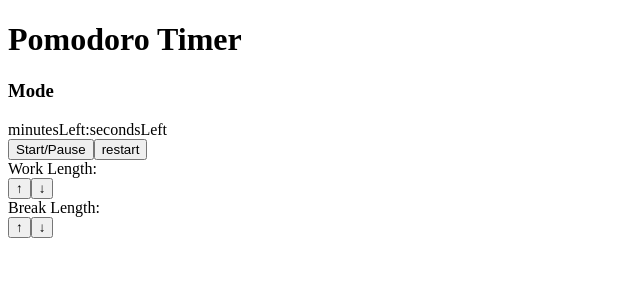
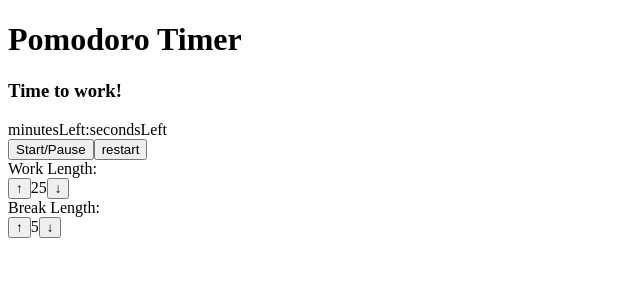
Before and after one commit to rajputd/React-Pomodoro-Timer, a React app: page / in a window 1280 px wide. Shown: the top 300 px of the page, without its empty margins (0-640 px from the left). Built offline with nearby package versions, Linux system fonts and the light colour scheme.

Commit message:
Use Incrementor components to adjust state in App

```diff
--- a/src/components/App.js
+++ b/src/components/App.js
@@ -3,14 +3,55 @@ import Timer from './Timer.js';
 import Incrementor from './Incrementor.js';
 
 class App extends Component {
+  constructor(props) {
+    super(props);
+    this.state = {
+      isBreakTime: false,
+      workTimeLength: 25,
+      breakTimeLength: 5
+    };
+
+  }
+
+  incrementLength(lengthName) {
+    let newState = {};
+    newState[lengthName] = this.state[lengthName] + 1;
+    this.setState(newState);
+  }
+
+  decrementLength(lengthName) {
+    let newState = {};
+
+    //do not let length drop below zero
+    if (this.state[lengthName] > 0) {
+        newState[lengthName] = this.state[lengthName] - 1;
+    }
+
+    this.setState(newState);
+  }
+
   render() {
     return (
       <div>
           <h1>Pomodoro Timer</h1>
-          <h3>Mode</h3>
+          <h3>{this.state.isBreakTime ? "Time to relax!" : "Time to work!"}</h3>
           <Timer />
-          <span>Work Length: <Incrementor /></span>
-          <span>Break Length: <Incrementor /></span>
+          <span>
+            Work Length:
+           <Incrementor
+            value={this.state.workTimeLength}
+            onIncrement={this.incrementLength.bind(this, 'workTimeLength')}
+            onDecrement={this.decrementLength.bind(this, 'workTimeLength')}
+            />
+          </span>
+          <span>
+            Break Length:
+            <Incrementor
+              value={this.state.breakTimeLength}
+              onIncrement={this.incrementLength.bind(this, 'breakTimeLength')}
+              onDecrement={this.decrementLength.bind(this, 'breakTimeLength')}
+              />
+          </span>
       </div>
     );
   }
```
